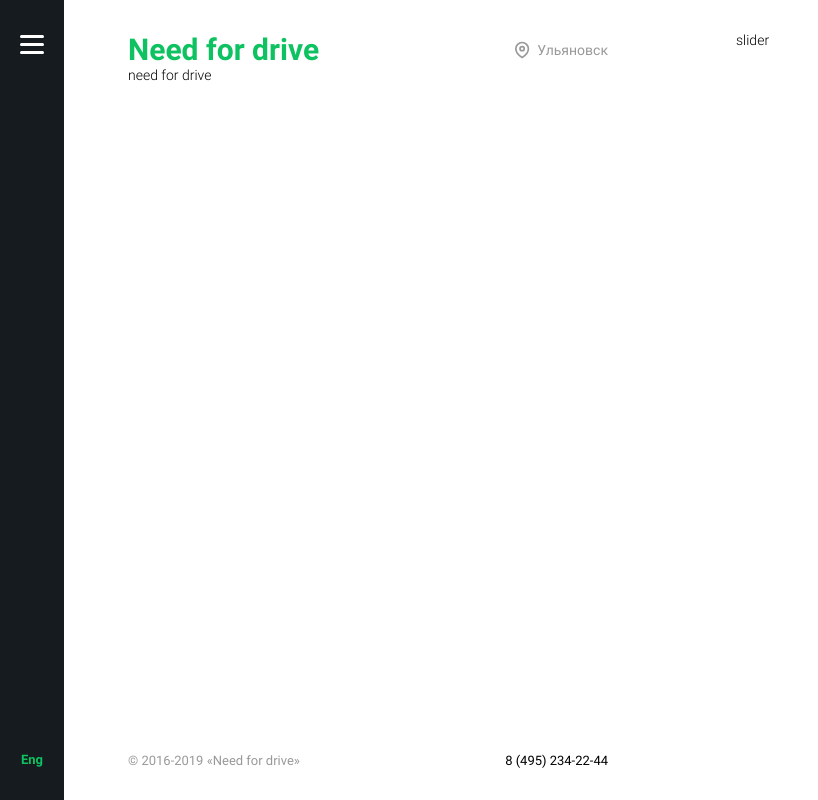
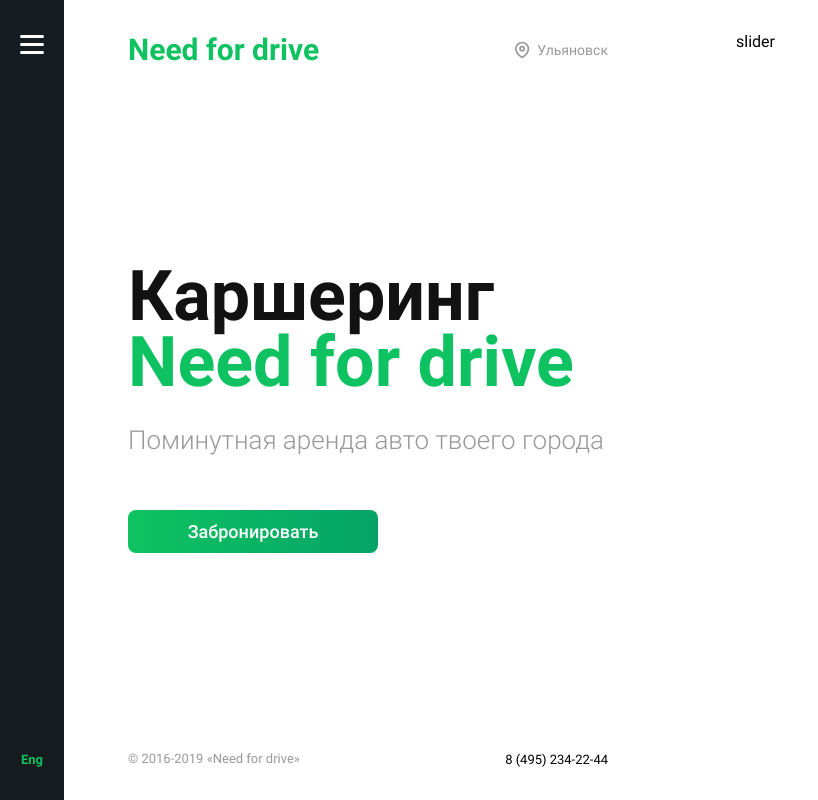
Before and after one commit to PhillipJeffries/needForDrive, a React (Create React App) app: page / in a window 1280 px wide. Shown: the whole page, without its empty margins (0-818 px from the left). Built offline with nearby package versions, Linux system fonts and the light colour scheme.

Commit message:
main section content

```diff
--- /dev/null
+++ b/src/components/button/button.js
@@ -0,0 +1,11 @@
+import './button.scss';
+
+const Button = ({buttonTitle}) => {
+    return(
+        <button className="custom-button">
+            {buttonTitle}
+        </button>
+    )
+};
+
+export default Button;
--- /dev/null
+++ b/src/components/button/button.scss
@@ -0,0 +1,22 @@
+.custom-button{
+    display: block;
+    min-width: 250px;
+    padding: 11px;
+    background: linear-gradient(90deg, #0EC261 2.61%, #039F67 112.6%);
+    background-blend-mode: darken;
+    border: none;
+    border-radius: 8px;
+    font-style: normal;
+    font-weight: 500;
+    font-size: 18px;
+    line-height: 21px;
+    text-align: center;
+    color: #FFFFFF;
+    transition: filter .2s;
+        &:hover{
+            filter: brightness(90%);
+        }
+        &:active{
+            filter: brightness(80%);
+        }
+}
--- a/src/components/header/header.js
+++ b/src/components/header/header.js
@@ -3,13 +3,13 @@ import './header.scss';
 const Header = () => {
     return(
         <header className="header">
-            <a href="#"><h3 className="header-title">Need for drive</h3></a>
+            <a href="#"><h3 className="header-title green">Need for drive</h3></a>
             <div className="geo-wrapper">
                 <svg className="geo-img" width="18" height="20" viewBox="0 0 18 20" fill="none" xmlns="http://www.w3.org/2000/svg">
-                    <path d="M16.0802 8.36364C16.0802 14.0909 8.54011 19 8.54011 19C8.54011 19 1 14.0909 1 8.36364C1 6.41068 1.7944 4.53771 3.20845 3.15676C4.62249 1.77581 6.54035 1 8.54011 1C10.5399 1 12.4577 1.77581 13.8718 3.15676C15.2858 4.53771 16.0802 6.41068 16.0802 8.36364Z" stroke="#999999" stroke-width="2" stroke-linecap="round" stroke-linejoin="round"/>
-                    <path d="M8.5401 10.8182C9.9282 10.8182 11.0535 9.71925 11.0535 8.36364C11.0535 7.00803 9.9282 5.90909 8.5401 5.90909C7.15201 5.90909 6.02673 7.00803 6.02673 8.36364C6.02673 9.71925 7.15201 10.8182 8.5401 10.8182Z" stroke="#999999" stroke-width="2" stroke-linecap="round" stroke-linejoin="round"/>
+                    <path d="M16.0802 8.36364C16.0802 14.0909 8.54011 19 8.54011 19C8.54011 19 1 14.0909 1 8.36364C1 6.41068 1.7944 4.53771 3.20845 3.15676C4.62249 1.77581 6.54035 1 8.54011 1C10.5399 1 12.4577 1.77581 13.8718 3.15676C15.2858 4.53771 16.0802 6.41068 16.0802 8.36364Z" stroke="#999999" strokeWidth="2" strokeLinecap="round" strokeLinejoin="round"/>
+                    <path d="M8.5401 10.8182C9.9282 10.8182 11.0535 9.71925 11.0535 8.36364C11.0535 7.00803 9.9282 5.90909 8.5401 5.90909C7.15201 5.90909 6.02673 7.00803 6.02673 8.36364C6.02673 9.71925 7.15201 10.8182 8.5401 10.8182Z" stroke="#999999" strokeWidth="2" strokeLinecap="round" strokeLinejoin="round"/>
                 </svg>
-                <span className="geo-text">Ульяновск</span>
+                <span className="geo-text grey">Ульяновск</span>
             </div>
         </header>
     )
--- a/src/components/header/header.scss
+++ b/src/components/header/header.scss
@@ -6,12 +6,9 @@
     //align-items: baseline;
         &-title {
             margin: 0;
-            font-family: $font-basic;
-            font-style: normal;
             font-weight: bold;
             font-size: 30px;
             line-height: 35px;
-            color: $green;
         }
 
         .geo-wrapper{
@@ -23,11 +20,8 @@
             margin-right: 7px;
         }
         .geo-text{
-            font-family: $font-basic;
-            font-style: normal;
             font-weight: normal;
             font-size: 14px;
             line-height: 16px;
-            color: $dark-grey;
         }
 }
--- a/src/components/mainSection/mainSection.js
+++ b/src/components/mainSection/mainSection.js
@@ -1,8 +1,16 @@
 import './mainSection.scss'
+
+import Button from '../button/button';
 
 const MainSection = () => {
     return(
-        <section className="content-wrapper">need for drive</section>
+        <section className="content-wrapper">
+            <h1 className="main-title">Каршеринг<span className="green">Need for drive</span></h1>
+            <span className="main-page-description grey">Поминутная аренда авто твоего города</span>
+            <div className="button-wrapper">
+                <Button buttonTitle="Забронировать"/>
+            </div>
+        </section>
     )
 }
 
--- a/src/components/mainSection/mainSection.scss
+++ b/src/components/mainSection/mainSection.scss
@@ -1,4 +1,35 @@
+@import '../../customize.scss';
+
 .content-wrapper{
-    flex-grow: 1;
+    display: flex;
+    flex-direction: column;
     box-sizing: border-box;
+
 }
+
+.main-title{
+    display: flex;
+    flex-direction: column;
+    font-family: $font-basic;
+    font-style: normal;
+    font-weight: bold;
+    font-size: 70px;
+    line-height: 66px;
+    margin-top: 0;
+    margin-bottom: 15px;
+    color: #121212;
+
+}
+
+.main-page-description{
+    font-family: $font-basic;
+    font-style: normal;
+    font-weight: 300;
+    font-size: 26px;
+    line-height: 30px;
+    margin: 15px 0;
+}
+
+.button-wrapper{
+    margin-top: 40px;
+}
--- a/src/customize.scss
+++ b/src/customize.scss
@@ -2,7 +2,7 @@
 @import './fonts/fonts.scss';
 
 
-$font-basic: Roboto;
+$font-basic: Roboto, sans-serif;
 
 //colors:
 $green: #0EC261;
--- a/src/index.scss
+++ b/src/index.scss
@@ -1,19 +1,34 @@
 @import './customize.scss';
+
+
+*{
+  font-family: $font-basic;
+  font-style: normal;
+
+}
+
+
+.green{
+  color: $green;
+}
+
+.grey{
+  color: $dark-grey;
+}
+
+
+
 body {
   margin: 0;
-  font-family: $font-basic, sans-serif;
+  font-family: $font-basic;
   font-style: normal;
-  font-weight: 300;
-  font-size: 14px;
-  line-height: 16px;
+
   -webkit-font-smoothing: antialiased;
   -moz-osx-font-smoothing: grayscale;
 }
 
 h1{
   font-family: $font-basic;
-  font-weight: 700;
-  line-height: 66px;
 }
 
 ul {
```
